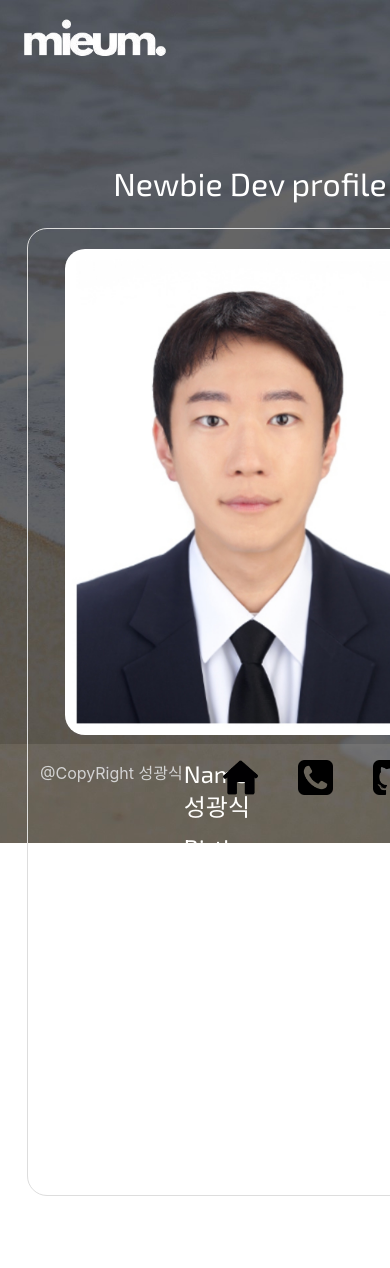
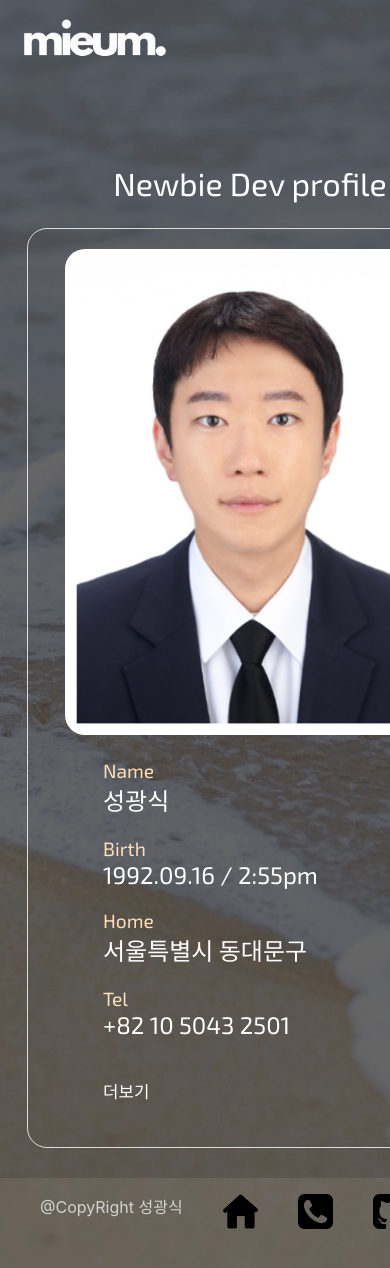
Before and after one commit to sung0916/sung0916.github.io, a React (Create React App) app in the folder frontend/: page /main/about in a window 390 px wide. Shown: the top 1268 px of the page. Before the commit the page ends 1196 px from the top, so only its background shows below. Built offline with nearby package versions, Linux system fonts and the light colour scheme; a web font is replaced by a local one.

Commit message:
Private 2단계 인증 로직 활용

```diff
--- a/frontend/src/App.js
+++ b/frontend/src/App.js
@@ -4,6 +4,7 @@ import Layout from './Layout/Layout';
 import MainPage from './Layout/Pages/MainPage';
 import Welcome from './WelcomePage/Welcome';
 import About from './Layout/Pages/About/About';
+import Private from './Layout/Pages/Private/Private';
 
 function App() {
 
@@ -14,6 +15,7 @@ function App() {
             <Route path='/main' element={<Layout/>}>
                 <Route index element={<MainPage/>}/>
                 <Route path='about' element={<About/>}/>
+                <Route path='private' element={<Private/>}/>
             </Route>
         </Routes>
     );
--- a/frontend/src/Layout/Layout.css
+++ b/frontend/src/Layout/Layout.css
@@ -1,4 +1,4 @@
-.whole-container {
+/* .whole-container {
     min-width: 500px;
     height: 99.9vh;
     background-image: url(../Images/background-img.jpg);
@@ -17,3 +17,49 @@
     height: 70vh;
     margin: 0 auto;
 }
+
+@media (max-width: 800px) {
+    .whole-container {
+        height: auto;
+        min-height: 100vh;
+    }
+} */
+
+.whole-container {
+    position: relative; /* 가상 요소 배치 기준점 */
+    min-width: 500px;
+    min-height: 100vh; /* 최소 높이 */
+}
+
+.whole-container::before {
+    content: "";
+    position: absolute;
+    top: 0;
+    left: 0;
+    width: 100%;
+    height: 100%; /* 부모 요소 높이에 맞춰짐 */
+    background-image: url(../Images/background-img.jpg);
+    background-size: cover;
+    background-position: center;
+    background-repeat: no-repeat;
+    z-index: -1; /* 콘텐츠 뒤에 배치 */
+}
+
+.nav-container {
+    display: flex;
+    justify-content: right;
+}
+
+.main-container {
+    width: 90%;
+    min-height: 70vh;
+    margin: 0 auto;
+    padding-bottom: 130px;
+}
+
+@media (max-width: 800px) {
+    .whole-container {
+        height: auto;
+        min-height: 100vh;
+    }
+}
--- a/frontend/src/Layout/Pages/About/About.css
+++ b/frontend/src/Layout/Pages/About/About.css
@@ -20,6 +20,7 @@
     padding: 0 20px;
     margin: 0 auto;
     display: flex;
+    justify-content: center;
     align-items: center;
 }
 
@@ -31,8 +32,7 @@
 }
 
 #profile-story {
-    width: 50%;
-    /* max-width: 55%; */
+    width: 40%;
     margin-left: 30px;
     color: white;
     font-size: 1.5em;
@@ -41,7 +41,12 @@
 
 #profile-story>li {
     list-style-type: none;
-    margin-bottom: 10px;
+    margin-bottom: 20px;
+}
+
+.profile-category {
+    font-size: 0.8em;
+    color: rgb(255, 224, 183);
 }
 
 #more-info {
@@ -55,7 +60,7 @@
 }
 
 #more-info>span:hover {
-    color: yellowgreen;
+    color: rgb(255, 208, 147);
     transition: all 0.4s;
 }
 
@@ -70,6 +75,11 @@
         margin-top: 20px;
     }
 
+    #profile-story {
+        width: 80%;
+        padding: 0;
+    }
+
     .profile-container {
         display: flex;
         flex-direction: column;
--- a/frontend/src/Layout/Pages/About/About.js
+++ b/frontend/src/Layout/Pages/About/About.js
@@ -11,19 +11,19 @@ function About() {
 
                 <ul id='profile-story'>
                     <li>
-                        <div>Name</div>
+                        <div className='profile-category'>Name</div>
                         <div>성광식</div>
                     </li>
                     <li>
-                        <div>Birth</div>
+                        <div className='profile-category'>Birth</div>
                         <div>1992.09.16 / 2:55pm</div>
                     </li>
                     <li>
-                        <div>Home</div>
+                        <div className='profile-category'>Home</div>
                         <div>서울특별시 동대문구</div>
                     </li>
                     <li>
-                        <div>Tel</div>
+                        <div className='profile-category'>Tel</div>
                         <div>+82 10 5043 2501</div>
                     </li>
                     <li id='more-info'>
--- a/frontend/src/Layout/Pages/MainPage.css
+++ b/frontend/src/Layout/Pages/MainPage.css
@@ -8,7 +8,9 @@
 
 #resume-box {
     min-width: 650px;
+    max-width: 750px;
     padding: 0 8px 8px 8px;
+    margin: 0 auto;
     text-align: right;
 }
 
@@ -28,6 +30,7 @@
 
 .files-box {
     min-width: 650px;
+    max-width: 750px;
     margin: 0 auto;
     border: 2px solid #a8a8a8;
     border-radius: 20px;
--- /dev/null
+++ b/frontend/src/Layout/Pages/Private/Private.js
@@ -0,0 +1,11 @@
+
+function Private() {
+
+    return (
+        <div className="private-container">
+            sdffsfdsfsdf
+        </div>
+    );
+}
+
+export default Private;
--- a/frontend/src/Navi/Navi.js
+++ b/frontend/src/Navi/Navi.js
@@ -11,7 +11,7 @@ function Navi() {
             <li><a title='기술스택'>Skills</a></li>
             <li><a title='포트폴리오'>Portfolio</a></li>
             <li><a title='발자취'>Footprint</a></li>
-            <li><a title='개인정보'>Private</a></li>
+            <li><Link to="/main/private"  title='개인정보'>Private</Link></li>
         </ul>
     );
 }
```
Also changed, not shown: frontend/src/Layout/Pages/Private/Private.css (added).
